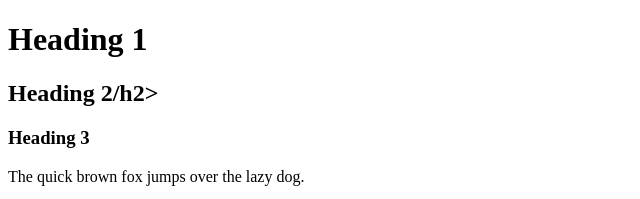
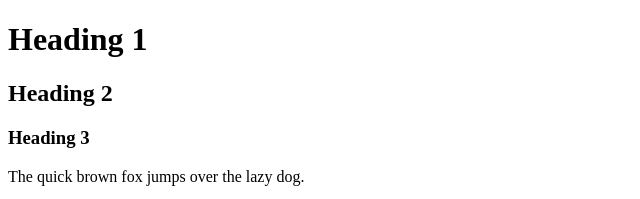
Before and after one commit to Dhuls-Scratch/Dark-Mode-Test, a plain HTML site: page index.html in a window 1280 px wide. Shown: the top 199 px of the page, 0-640 px from the left. Drawn offline with Linux system fonts and the light colour scheme.

Commit message:
Update index.html

```diff
--- a/index.html
+++ b/index.html
@@ -7,7 +7,7 @@
     </head>
     <body>
         <h1>Heading 1</h1>
-        <h2>Heading 2/h2>
+        <h2>Heading 2</h2>
         <h3>Heading 3</h3>
         <p>The quick brown fox jumps over the lazy dog.</p>
         <ol>
```
